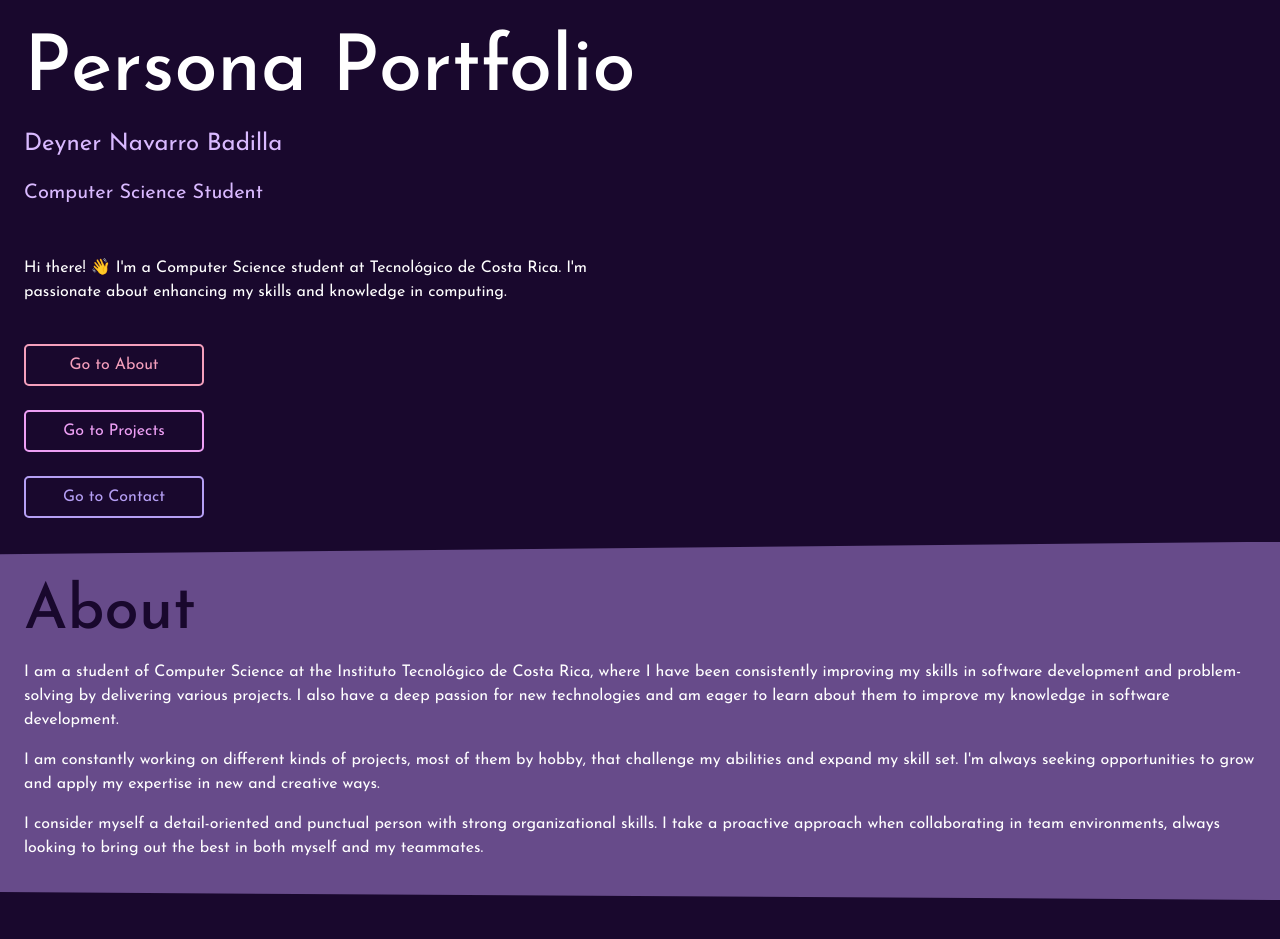
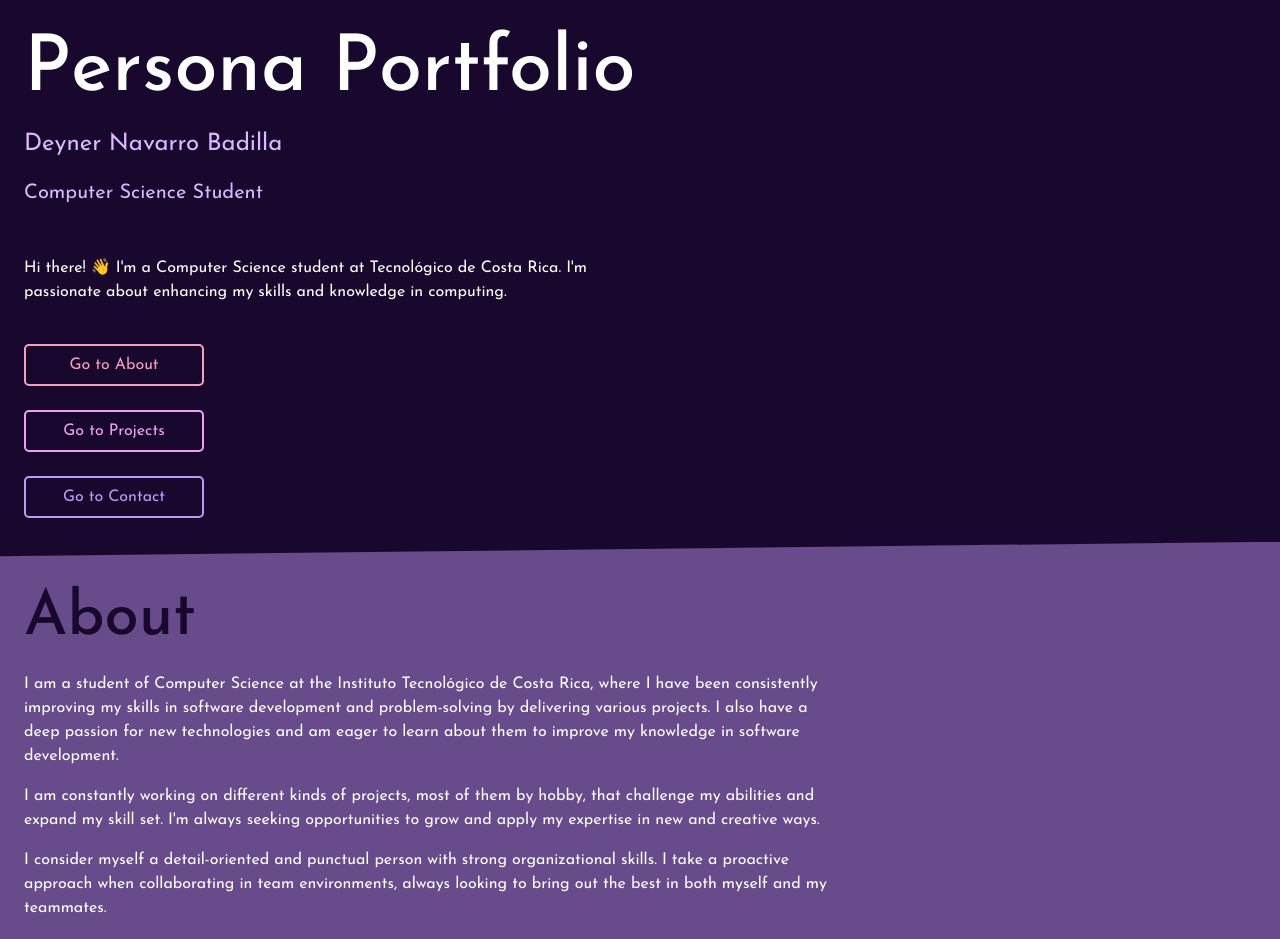
Before and after one commit to DeynerNB/PersonalPortfolio, an Angular app: page / in a window 1280 px wide. Shown: the top 939 px of the page. Built offline with nearby package versions, Linux system fonts and the light colour scheme.

Commit message:
Set about information

```diff
--- a/src/app/components/about-section/about-section.component.html
+++ b/src/app/components/about-section/about-section.component.html
@@ -1,6 +1,8 @@
 <div class="p-4 position-relative">
     <div class="secondaryBackground trapezoid_background"></div>
-    <h2 class="main_subtitle transparent_text">About</h2>
+    <h2 class="main_subtitle transparent_text my-3">About</h2>
+    <div class="row">
+        <div class="col-sm-12 col-md-8">
             <p>
                 I am a student of Computer Science at the Instituto Tecnológico de Costa Rica, where I have been consistently improving my skills in software development and problem-solving by delivering various projects. I also have a deep passion for new technologies and am eager to learn about them to improve my knowledge in software development.
             </p>
@@ -11,3 +13,5 @@
                 I consider myself a detail-oriented and punctual person with strong organizational skills. I take a proactive approach when collaborating in team environments, always looking to bring out the best in both myself and my teammates.
             </p>
         </div>
+    </div>
+</div>
```
Lines whose indentation alone changed are shown as unchanged.
